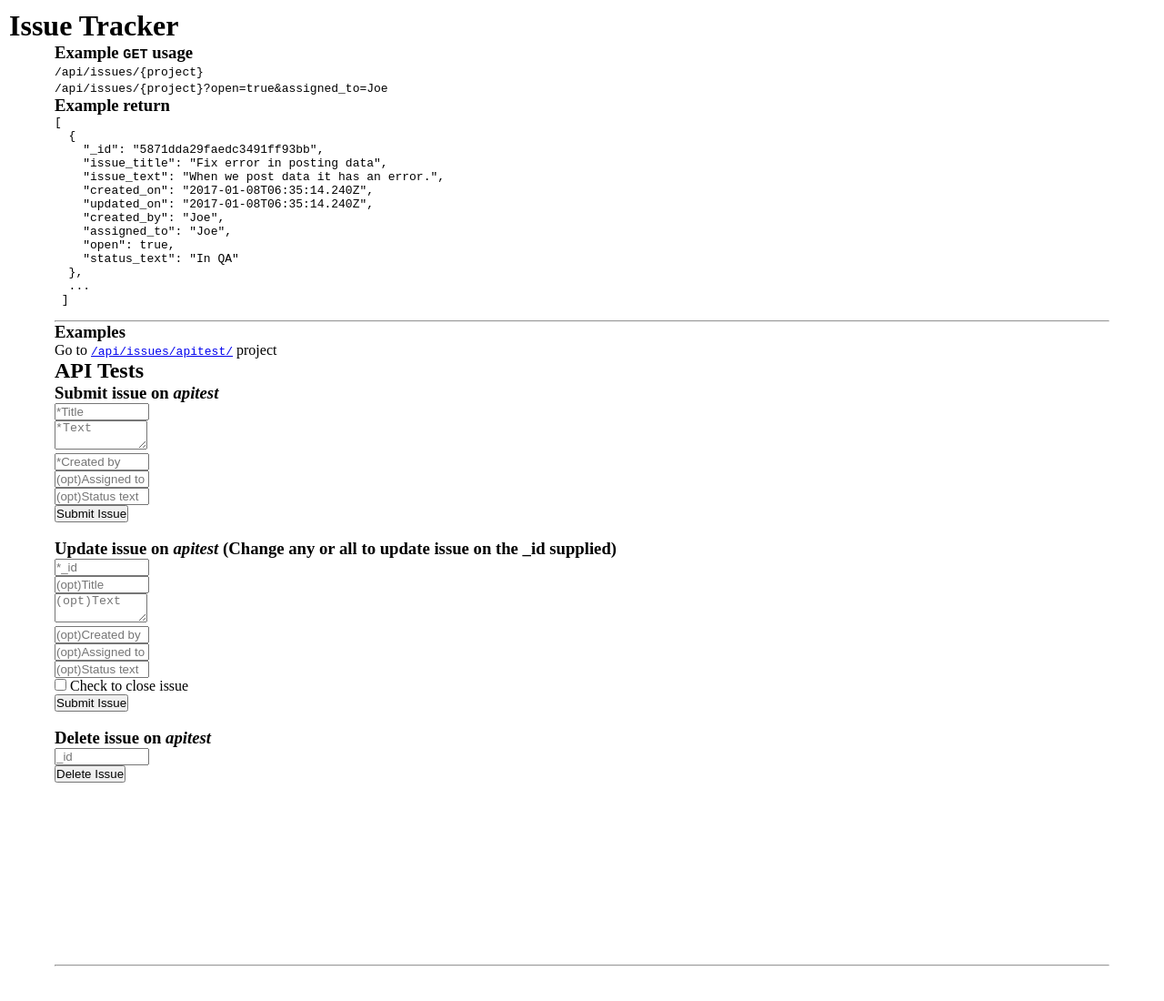
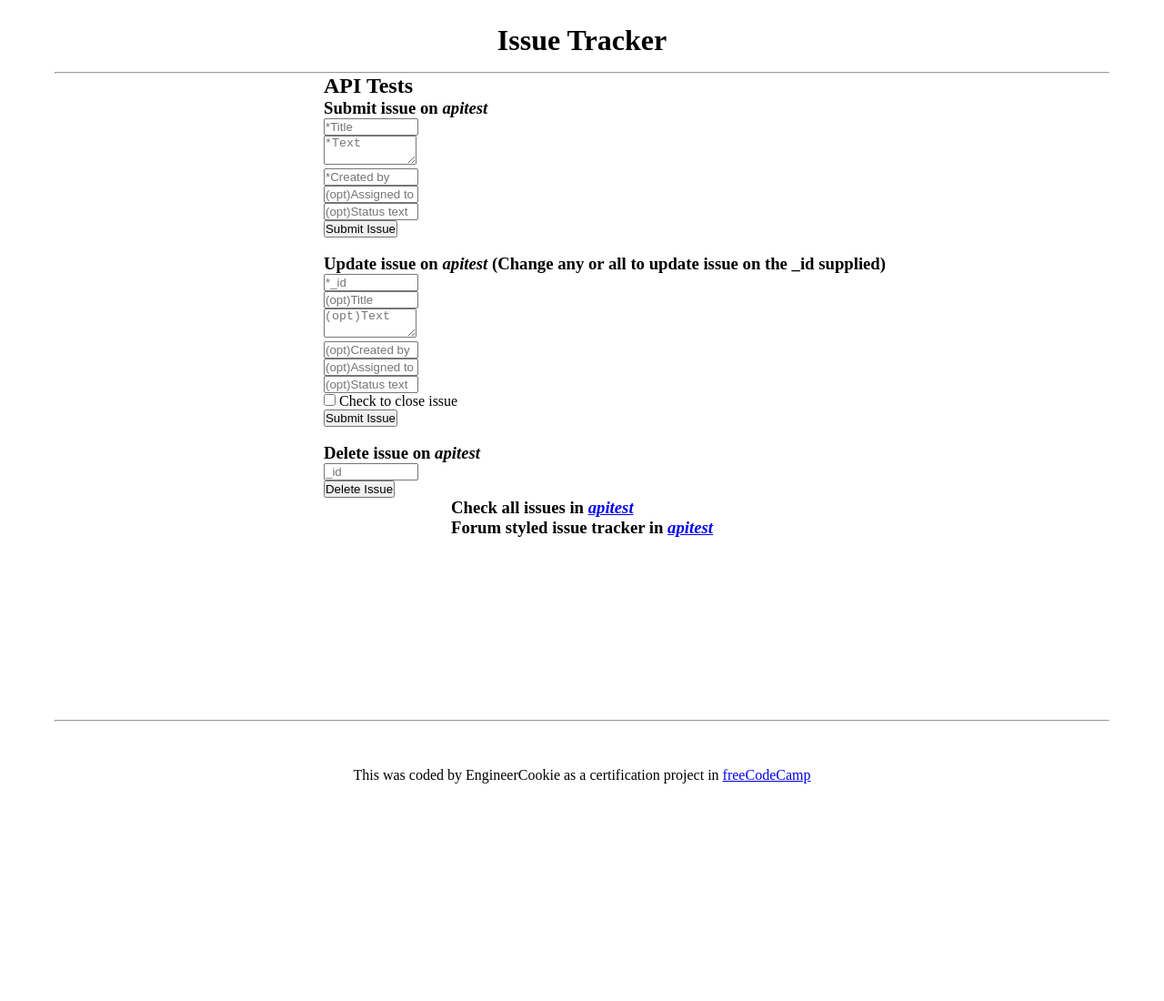
Before and after one commit to EngineerCookie/project-issuetracker-main, a website: page views/index.html in a window 1280 px wide. Shown: the whole page at 91% size. After the commit the page ends 871 px from the top, so only its background shows below. Drawn offline with nearby package versions, Linux system fonts and the light colour scheme.

Commit message:
simple styling

```diff
--- a/public/style.css
+++ b/public/style.css
@@ -21,3 +21,21 @@ body {
 .id {
   font-size: 10.5px;
 }
+
+h1 {
+  text-align: center;
+  padding: 1rem;
+}
+
+main {
+  width: 100%;
+  height: 100%;
+  display: flex;
+  flex-direction: column;
+  align-items: center;
+  justify-content: center;
+}
+
+.attribution {
+  text-align: center;
+}
--- a/views/index.html
+++ b/views/index.html
@@ -14,33 +14,9 @@
         Issue Tracker
       </h1>
     </header>
-    <section style="margin: 0 50px;">
-      <h3>Example <code>GET</code> usage</h3>
-      <code>/api/issues/{project}</code><br>
-      <code>/api/issues/{project}?open=true&amp;assigned_to=Joe</code><br>
-      <h3>Example return</h3>
-      <pre>
-<code>[
-  {
-    "_id": "5871dda29faedc3491ff93bb",
-    "issue_title": "Fix error in posting data",
-    "issue_text": "When we post data it has an error.",
-    "created_on": "2017-01-08T06:35:14.240Z",
-    "updated_on": "2017-01-08T06:35:14.240Z",
-    "created_by": "Joe",
-    "assigned_to": "Joe",
-    "open": true,
-    "status_text": "In QA"
-  },
-  ...
- ]
-</code>
-</pre>
-    </section>
     <hr style='margin: 0 50px'>
+    <main>
     <section id='testui' style='margin-left: 50px;'>
-      <h3>Examples</h3>
-      Go to <a href='/api/issues/apitest/'><code>/api/issues/apitest/</code></a>  project
       <h2 style="text-align: left">API Tests</h2>
       <h3>Submit issue on <i>apitest</i></h3>
       <form id="testForm" class="border">
@@ -69,7 +45,15 @@
       </form>
       <code id='jsonResult'></code>
     </section>
-    <hr style='margin: 50px; margin-top: 200px'>
+    <section class="tool-ref">
+      <h3 class="issues-ref">Check all issues in <a href='/api/issues/apitest/'><i>apitest</i></a></h3>
+      <h3 class="issues-ref">Forum styled issue tracker in <a href="/apitest/"><i>apitest</i></a></h3>
+    </section>
+  </main>
+  <hr style='margin: 50px; margin-top: 200px'>
+  <footer>
+    <p class="attribution">This was coded by EngineerCookie as a certification project in <a href="https://www.freecodecamp.org/learn/quality-assurance/quality-assurance-projects/issue-tracker">freeCodeCamp</a></p>
+  </footer>
     <!-- Your web-app is https, so your scripts need to be too -->
     <script src="https://code.jquery.com/jquery-2.2.1.min.js"
             integrity="sha256-gvQgAFzTH6trSrAWoH1iPo9Xc96QxSZ3feW6kem+O00="
@@ -113,3 +97,32 @@
    </script>
   </body>
 </html>
+
+<!--
+
+    <section style="margin: 0 50px;">
+      <h3>Example <code>GET</code> usage</h3>
+      <code>/api/issues/{project}</code><br>
+      <code>/api/issues/{project}?open=true&amp;assigned_to=Joe</code><br>
+      <h3>Example return</h3>
+      <pre>
+<code>[
+  {
+    "_id": "5871dda29faedc3491ff93bb",
+    "issue_title": "Fix error in posting data",
+    "issue_text": "When we post data it has an error.",
+    "created_on": "2017-01-08T06:35:14.240Z",
+    "updated_on": "2017-01-08T06:35:14.240Z",
+    "created_by": "Joe",
+    "assigned_to": "Joe",
+    "open": true,
+    "status_text": "In QA"
+  },
+  ...
+ ]
+</code>
+</pre>
+
+
+
+-->
```
